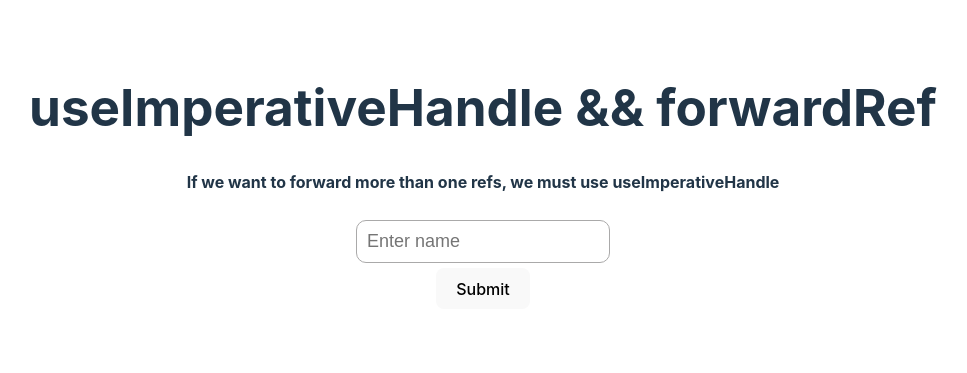
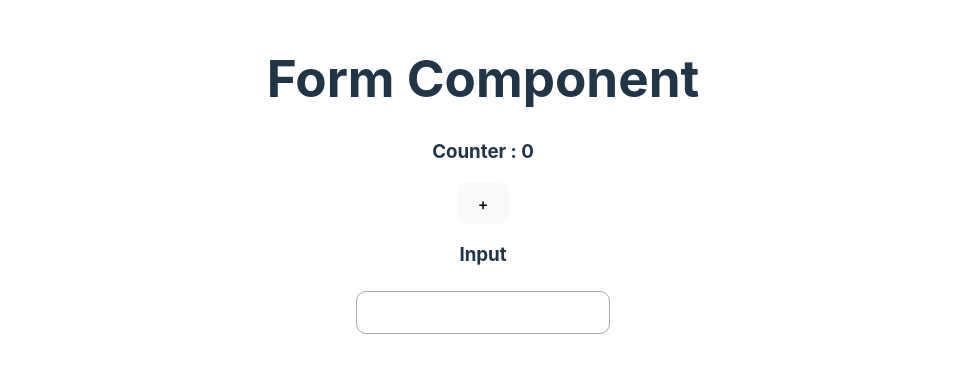
Before and after one commit to ktrip96/tsPlayground, a React (Vite) app: page / in a window 1280 px wide. Shown: the part 223-596 px from the top of the page, without its empty margins (157-1124 px from the left). Built offline with nearby package versions, Linux system fonts and the light colour scheme.

Commit message:
Context with no rerenders

```diff
--- /dev/null
+++ b/src/features/contextPlayground/Context.tsx
@@ -0,0 +1,52 @@
+import React, { createContext, ReactNode, SetStateAction, useContext, useMemo, useState } from 'react'
+
+type Props = {
+	children: ReactNode
+}
+
+type ContextType = {
+	counter: number
+	name: string
+	setCounter: React.Dispatch<SetStateAction<number>>
+	setName: React.Dispatch<React.SetStateAction<string>>
+}
+
+type CounterContextType = {
+	counter: number
+	setCounter: React.Dispatch<SetStateAction<number>>
+}
+
+type NameContextType = {
+	name: string
+	setName: React.Dispatch<React.SetStateAction<string>>
+}
+
+const CounterContext = createContext<CounterContextType>({} as CounterContextType)
+const NameContext = createContext<NameContextType>({} as NameContextType)
+
+// const FormContext = createContext<ContextType>({} as ContextType)
+
+const FormContextProvider = ({ children }: Props) => {
+	const [counter, setCounter] = useState(0)
+	const [name, setName] = useState('')
+
+	const counterValue = useMemo(() => {
+		return { counter, setCounter }
+	}, [counter, setCounter])
+
+	const nameValue = useMemo(() => {
+		return { name, setName }
+	}, [name, setName])
+
+	return (
+		<CounterContext.Provider value={counterValue}>
+			<NameContext.Provider value={nameValue}>{children}</NameContext.Provider>
+		</CounterContext.Provider>
+	)
+}
+
+const useCounterContext = () => useContext(CounterContext)
+const useNameContext = () => useContext(NameContext)
+
+export { FormContextProvider }
+export { useCounterContext, useNameContext }
--- /dev/null
+++ b/src/features/contextPlayground/Counter.tsx
@@ -0,0 +1,16 @@
+import React from 'react'
+import { useCounterContext } from './Context'
+
+const Counter = () => {
+	const { counter, setCounter } = useCounterContext()
+	console.log('COUNTER RENDER')
+
+	return (
+		<div>
+			<h3>Counter : {counter}</h3>
+			<button onClick={() => setCounter((prev) => prev + 1)}>+</button>
+		</div>
+	)
+}
+
+export default Counter
--- /dev/null
+++ b/src/features/contextPlayground/Form.tsx
@@ -0,0 +1,19 @@
+import React from 'react'
+import Counter from './Counter'
+import Input from './Input'
+
+type Props = {}
+
+const Form = (props: Props) => {
+	console.log('FORM RENDER')
+
+	return (
+		<div>
+			<h1>Form Component</h1>
+			<Counter />
+			<Input />
+		</div>
+	)
+}
+
+export default Form
--- /dev/null
+++ b/src/features/contextPlayground/Input.tsx
@@ -0,0 +1,15 @@
+import React from 'react'
+import { useNameContext } from './Context'
+
+const Input = () => {
+	console.log('INPUT RENDER')
+	const { name, setName } = useNameContext()
+	return (
+		<div>
+			<h3>Input</h3>
+			<input type='text' value={name} onChange={(e) => setName(e.target.value)} />
+		</div>
+	)
+}
+
+export default Input
--- /dev/null
+++ b/src/features/contextPlayground/Parent.tsx
@@ -0,0 +1,17 @@
+import React from 'react'
+import { FormContextProvider } from './Context'
+import Form from './Form'
+
+type Props = {}
+
+const Parent = (props: Props) => {
+	return (
+		<div>
+			<FormContextProvider>
+				<Form />
+			</FormContextProvider>
+		</div>
+	)
+}
+
+export default Parent
```
Also changed, not shown: src/App.tsx (+7 -2 lines).
